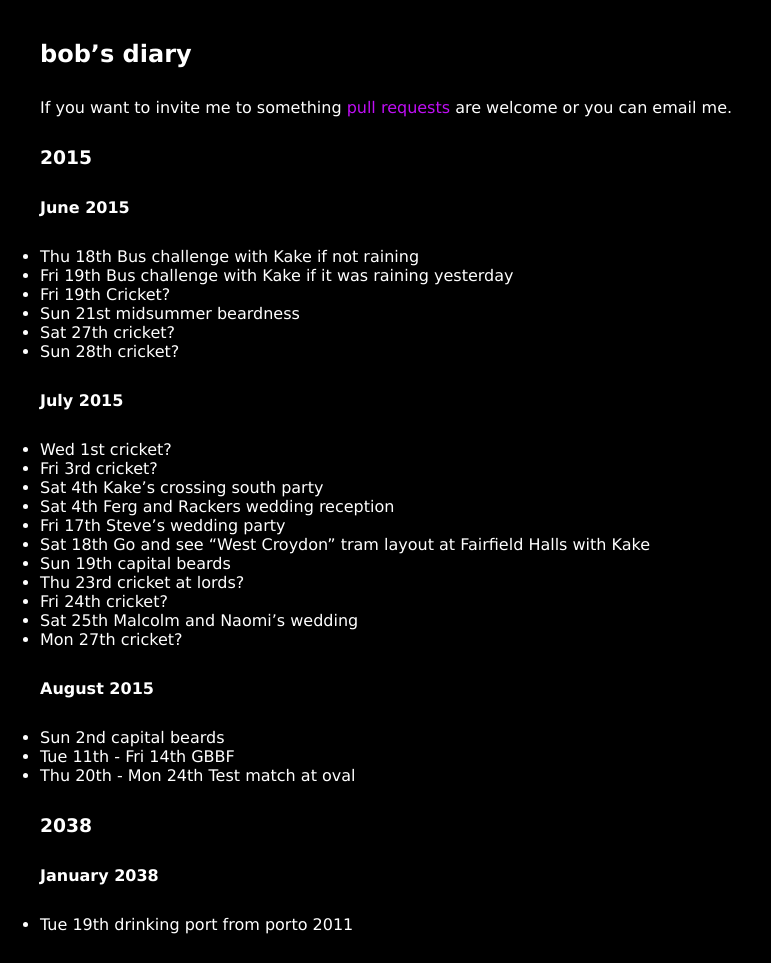
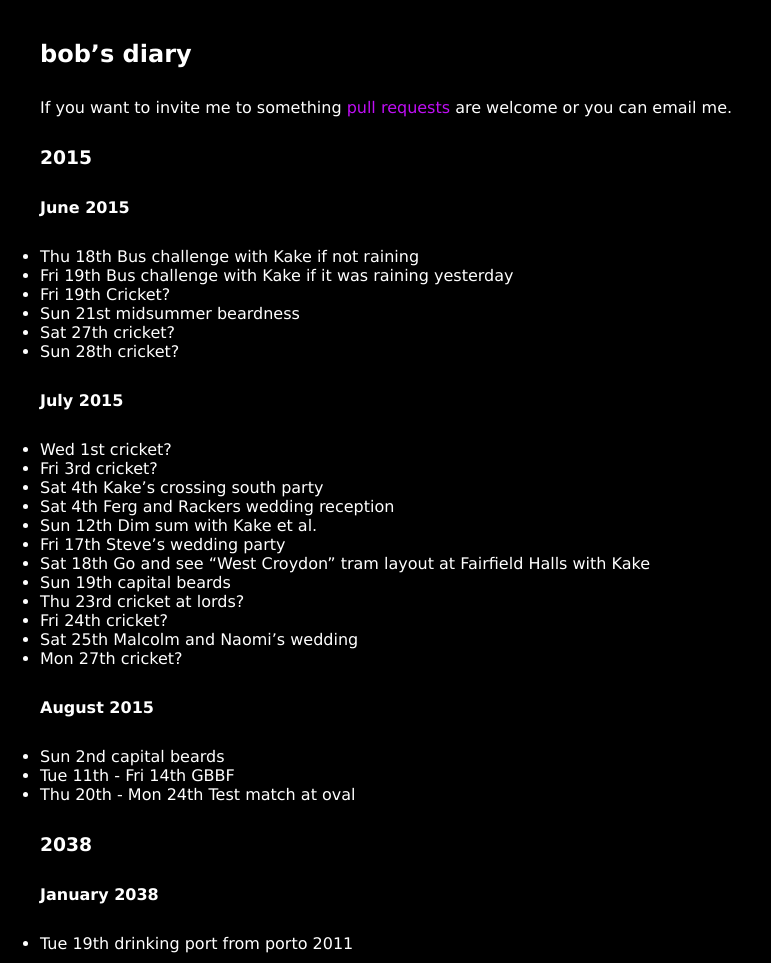
Before and after one commit to rjw1/randomness.org.uk, a Jekyll site: the page built from diary/index.md, in a window 1280 px wide. Shown: the whole page, without its empty margins (0-771 px from the left). Built offline with Jekyll 4.4.1, drawn with Linux system fonts in a browser that asks for light colours; Markdown is read by kramdown in place of the engine named in the settings.

Commit message:
Add July dim sum.

```diff
--- a/diary/index.md
+++ b/diary/index.md
@@ -25,6 +25,7 @@ are welcome or you can email me.
 * Fri 3rd cricket?
 * Sat 4th Kake's crossing south party
 * Sat 4th Ferg and Rackers wedding reception
+* Sun 12th Dim sum with Kake et al.
 * Fri 17th Steve's wedding party
 * Sat 18th Go and see "West Croydon" tram layout at Fairfield Halls with Kake
 * Sun 19th capital beards
```
